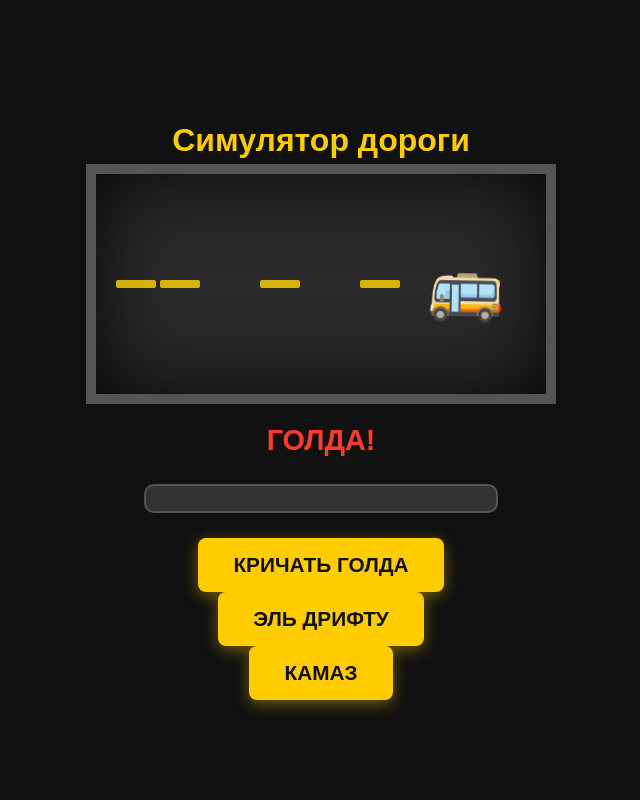
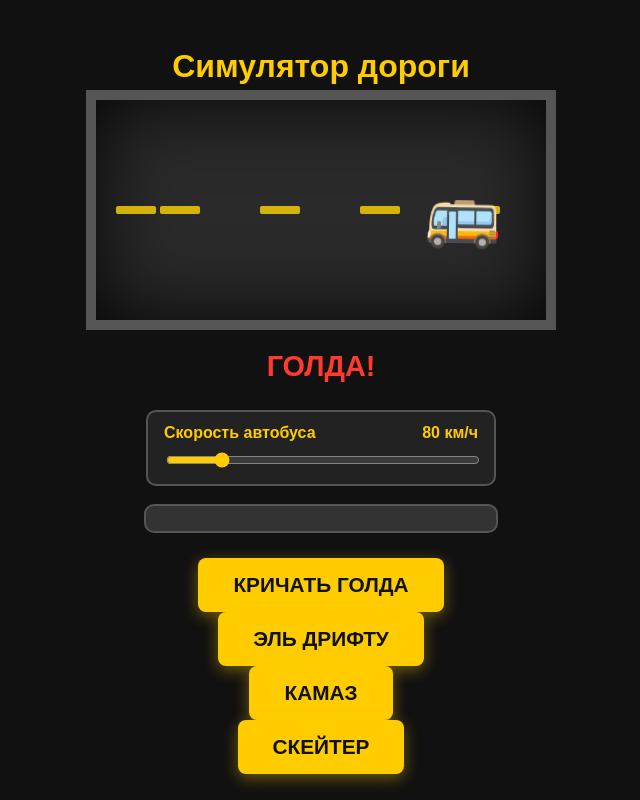
Before and after one commit to novikovu392-sys/road_simulator, a plain HTML site: page index.html in a window 1280 px wide. Shown: the whole page, without its empty margins (319-959 px from the left). Drawn offline with Linux system fonts and the light colour scheme.

Commit message:
Update index.html

```diff
--- a/index.html
+++ b/index.html
@@ -74,8 +74,8 @@
     animation: bus-idle 0.15s infinite alternate;
   }
   @keyframes bus-idle {
-    from { transform: translateY(0) rotate(0deg); }
-    to { transform: translateY(-3px) rotate(1deg); }
+    from { transform: translateX(0) translateY(0) rotate(0deg); }
+    to { transform: translateX(-3px) translateY(-2px) rotate(1deg); }
   }
   .marshrutka {
     position: absolute;
@@ -93,6 +93,12 @@
     font-size: 4.5rem;
     pointer-events: none;
     z-index: 60;
+  }
+  .skater {
+    position: absolute;
+    font-size: 2.5rem;
+    pointer-events: none;
+    z-index: 58;
   }
   .smoke {
     position: absolute;
@@ -166,6 +172,28 @@
   button:active {
     transform: scale(0.92);
   }
+  .speed-control {
+    width: min(350px, 80vw);
+    margin: 0 0 18px;
+    padding: 12px 16px;
+    box-sizing: border-box;
+    background: #222;
+    border: 2px solid #555;
+    border-radius: 10px;
+  }
+  .speed-control label {
+    display: flex;
+    justify-content: space-between;
+    gap: 12px;
+    margin-bottom: 8px;
+    color: #ffcc00;
+    font-weight: bold;
+  }
+  #speedSlider {
+    width: 100%;
+    accent-color: #ffcc00;
+    cursor: pointer;
+  }
 
   #destroyScreen {
     display: none;
@@ -211,6 +239,14 @@
 
   <div id="shoutText">ГОЛДА!</div>
 
+  <div class="speed-control">
+    <label for="speedSlider">
+      <span>Скорость автобуса</span>
+      <span><span id="speedValue">80</span> км/ч</span>
+    </label>
+    <input id="speedSlider" type="range" min="0" max="500" step="5" value="80">
+  </div>
+
   <div class="progress-container">
     <div id="progressBar"></div>
   </div>
@@ -218,6 +254,7 @@
   <button onclick="shoutGold()">КРИЧАТЬ ГОЛДА</button>
   <button onclick="elDriftu()">ЭЛЬ ДРИФТУ</button>
   <button onclick="kamaz()">КАМАЗ</button>
+  <button onclick="skater()">СКЕЙТЕР</button>
   <button id="turboBtn" onclick="turbo()">ПРОЕХАТЬ ТУРБО</button>
 
   <div id="destroyScreen">
@@ -237,6 +274,14 @@
   const roadMarks = document.querySelectorAll('.road-mark');
   const busEl = document.getElementById('busEl');
   const busStopEl = document.getElementById('busStopEl');
+  const speedSlider = document.getElementById('speedSlider');
+  const speedValue = document.getElementById('speedValue');
+  let busSpeed = Number(speedSlider.value);
+
+  speedSlider.addEventListener('input', () => {
+    busSpeed = Number(speedSlider.value);
+    speedValue.textContent = busSpeed;
+  });
 
   let markPositions = [-50, 50, 150, 250, 350, 450];
   let idleTimer = 0;
@@ -262,7 +307,7 @@
   let stopCooldown = 300;
 
   function updateRoad() {
-    let speed = (isLeaving || isAtStop) ? 0 : (4 + level * 2.5);
+    let speed = (isLeaving || isAtStop) ? 0 : (busSpeed / 20) * (1 + level * 0.25);
 
     for(let i = 0; i < roadMarks.length; i++) {
       markPositions[i] += speed;
@@ -284,7 +329,7 @@
     }
 
     if (stopActive) {
-      stopX += 4 + level * 2.5;
+      stopX += (busSpeed / 20) * (1 + level * 0.25);
       busStopEl.style.left = stopX + 'px';
 
       // Когда остановка поравнялась с автобусом
@@ -685,6 +730,69 @@
     }, 30);
   }
 
+  function skater() {
+    resetActivity();
+    const s = document.createElement('div');
+    s.textContent = '🛹🧍‍♂️';
+    s.className = 'skater';
+    s.style.left = '-60px';
+    s.style.top = '75px';
+    document.querySelector('.road').appendChild(s);
+
+    let sLeft = -60;
+
+    const sInterval = setInterval(() => {
+      sLeft += 12;
+      s.style.left = sLeft + 'px';
+
+      if (!busCrashed && sLeft >= 340 && sLeft <= 400) {
+        clearInterval(sInterval);
+
+        try {
+          const audioCtx = new (window.AudioContext || window.webkitAudioContext)();
+          const osc = audioCtx.createOscillator();
+          const gain = audioCtx.createGain();
+          osc.type = 'sawtooth';
+          osc.frequency.setValueAtTime(150, audioCtx.currentTime);
+          osc.frequency.exponentialRampToValueAtTime(40, audioCtx.currentTime + 0.3);
+          gain.gain.setValueAtTime(1, audioCtx.currentTime);
+          gain.gain.exponentialRampToValueAtTime(0.01, audioCtx.currentTime + 0.3);
+          osc.connect(gain);
+          gain.connect(audioCtx.destination);
+          osc.start();
+          osc.stop(audioCtx.currentTime + 0.3);
+        } catch(e) {}
+
+        let flyX = sLeft;
+        let flyY = 75;
+        let flyVx = -14 - Math.random() * 8;
+        let flyVy = -16 - Math.random() * 8;
+        let flyAngle = 0;
+
+        const flyInterval = setInterval(() => {
+          flyX += flyVx;
+          flyY += flyVy;
+          flyVy += 0.9;
+          flyAngle -= 25;
+          s.style.left = flyX + 'px';
+          s.style.top = flyY + 'px';
+          s.style.transform = `rotate(${flyAngle}deg)`;
+
+          if (flyY > 220 || flyX < -100) {
+            clearInterval(flyInterval);
+            s.remove();
+          }
+        }, 30);
+        return;
+      }
+
+      if (sLeft > 480) {
+        clearInterval(sInterval);
+        s.remove();
+      }
+    }, 30);
+  }
+
   function turbo() {
     resetActivity();
     const img = document.createElement('img');
@@ -718,11 +826,18 @@
     }, 30);
   }
 
+  let destroyIntervalId = null;
+
   function destroySite() {
     playSound('explosion');
     destroyScreen.style.display = 'flex';
     mainBody.style.backgroundColor = '#ff0000';
-    setInterval(() => {
+    if (destroyIntervalId) clearInterval(destroyIntervalId);
+    destroyIntervalId = setInterval(() => {
+      if (destroyScreen.style.display === 'none') {
+        clearInterval(destroyIntervalId);
+        return;
+      }
       const exp = document.createElement('div');
       exp.textContent = '💥';
       exp.style.position = 'absolute';
@@ -737,6 +852,9 @@
 
   function resetGame() {
     level = 0;
+    busSpeed = 80;
+    speedSlider.value = '80';
+    speedValue.textContent = '80';
     progressBar.style.width = '0%';
     shoutText.textContent = "ГОЛДА!";
     shoutText.style.transform = 'scale(1)';
@@ -755,6 +873,8 @@
     busEl.style.left = '';
     busEl.style.top = '';
     busEl.style.transform = '';
+    busEl.style.transition = '';
+    busEl.style.animation = 'bus-idle 0.15s infinite alternate';
     dayNightTimer = 0;
     isNight = false;
     document.querySelector('.road').style.backgroundColor = '#2a2a2a';
@@ -763,6 +883,7 @@
     headlightBeam.style.width = '0px';
 
     destroyScreen.style.display = 'none';
+    if (destroyIntervalId) clearInterval(destroyIntervalId);
     mainBody.style.backgroundColor = '#111';
     const road = document.querySelector('.road');
     road.style.boxShadow = 'none';
```
